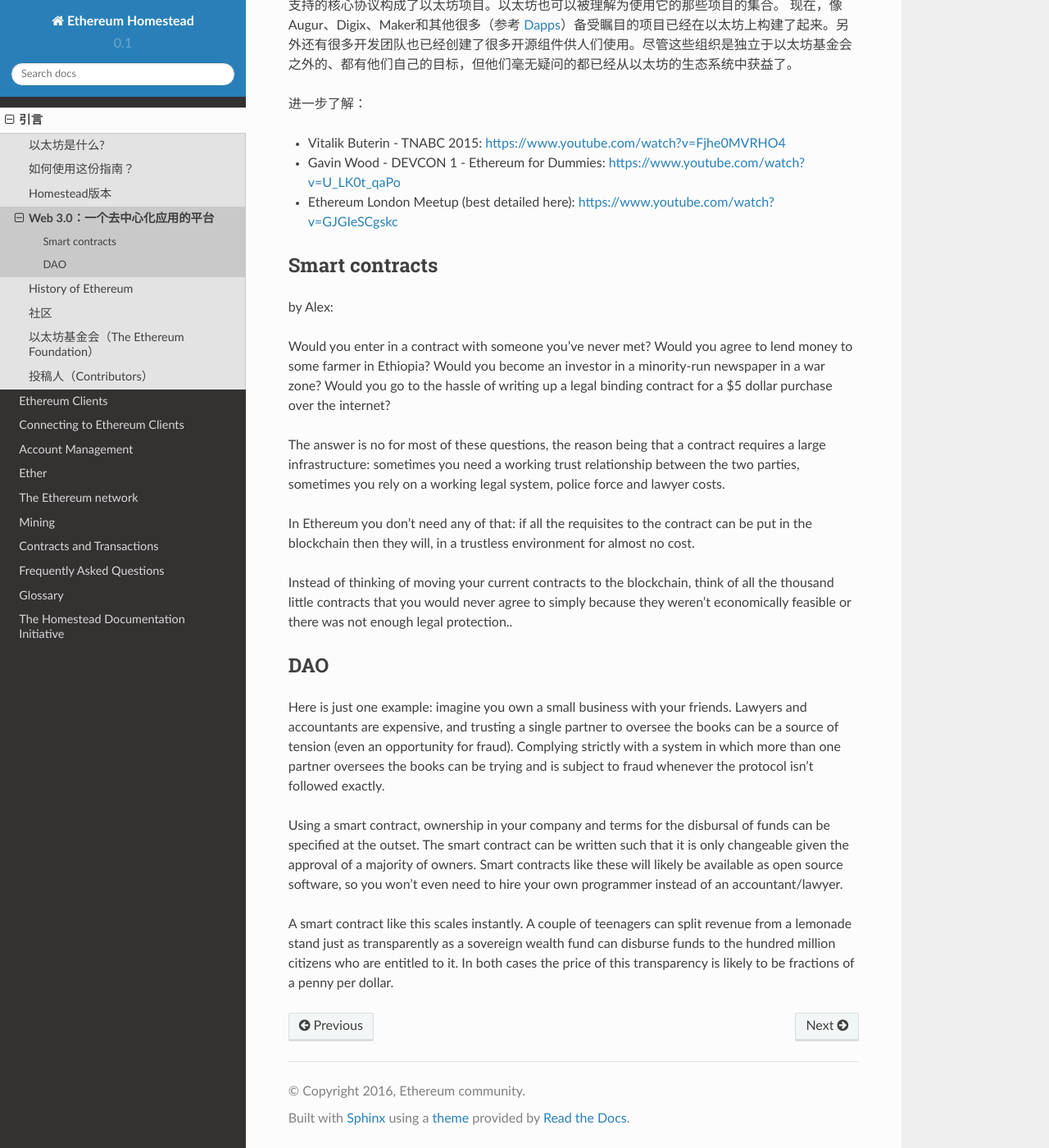
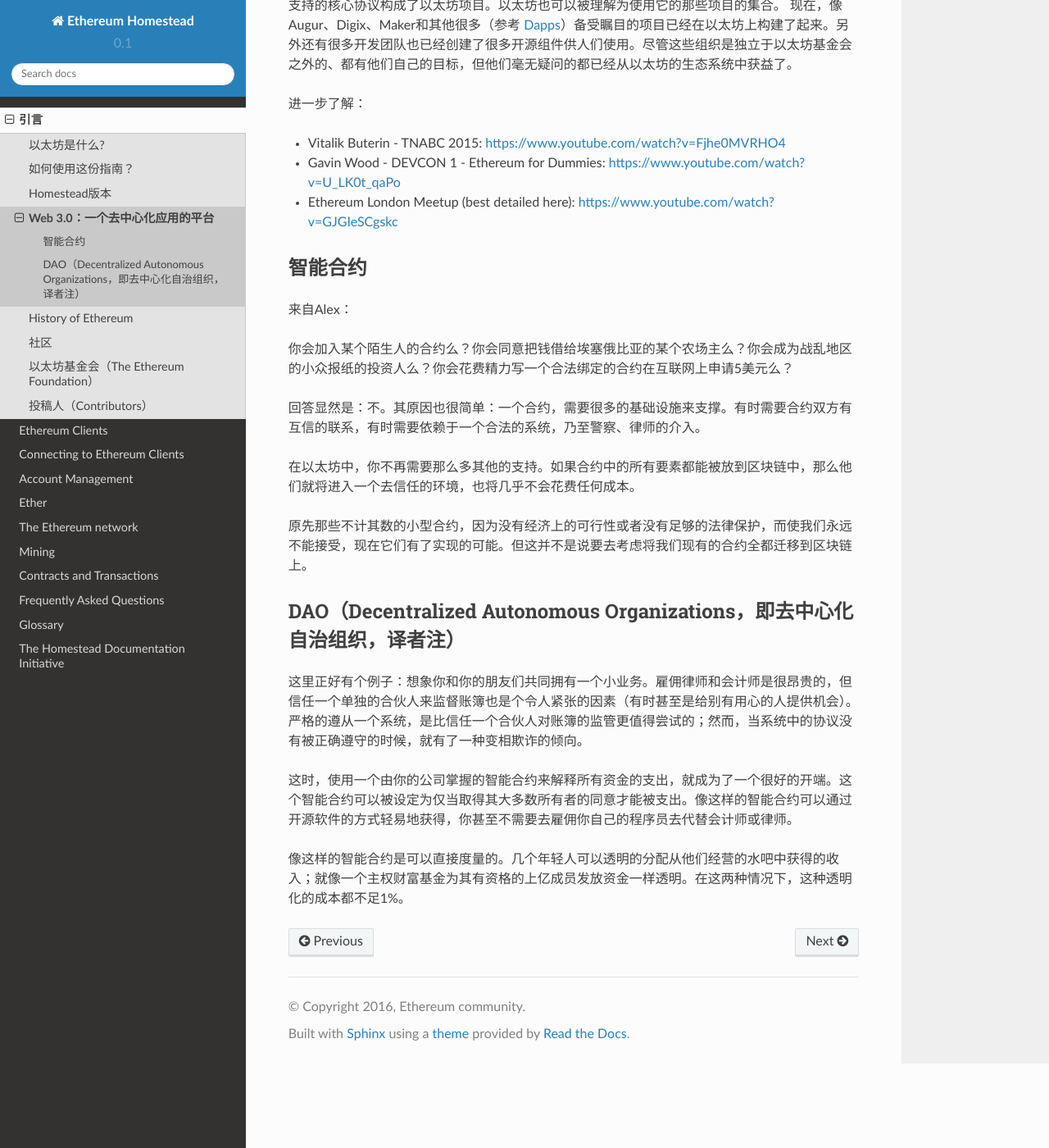
Before and after one commit to riversyang/homestead-guide-cn, a Sphinx documentation site: the page built from source/introduction/web3.rst, in a window 1280 px wide and 1400 px high, scrolled down 437 px. Shown: the whole window at 82% size. Built offline with Sphinx 7.4.7 and the Read the Docs theme 2.0.0, drawn with Linux system fonts in a browser that asks for light colours.

Commit message:
Complete translation of Web-3 section.

```diff
--- a/source/introduction/web3.rst
+++ b/source/introduction/web3.rst
@@ -17,25 +17,24 @@
 
 * Ethereum London Meetup (best detailed here): https://www.youtube.com/watch?v=GJGIeSCgskc
 
-Smart contracts
+智能合约
 ================================================================================
 
-by Alex:
+来自Alex：
 
-Would you enter in a contract with someone you've never met? Would you agree to lend money to some farmer in Ethiopia? Would you become an investor in a minority-run newspaper in a war zone? Would you go to the hassle of writing up a legal binding contract for a $5 dollar purchase over the internet?
+你会加入某个陌生人的合约么？你会同意把钱借给埃塞俄比亚的某个农场主么？你会成为战乱地区的小众报纸的投资人么？你会花费精力写一个合法绑定的合约在互联网上申请5美元么？
 
-The answer is no for most of these questions, the reason being that a contract requires a large infrastructure: sometimes you need a working trust relationship between the two parties, sometimes you rely on a working legal system, police force and lawyer costs.
+回答显然是：不。其原因也很简单：一个合约，需要很多的基础设施来支撑。有时需要合约双方有互信的联系，有时需要依赖于一个合法的系统，乃至警察、律师的介入。
 
-In Ethereum you don't need any of that: if all the requisites to the contract can be put in the blockchain then they will, in a trustless environment for almost no cost.
+在以太坊中，你不再需要那么多其他的支持。如果合约中的所有要素都能被放到区块链中，那么他们就将进入一个去信任的环境，也将几乎不会花费任何成本。
 
-Instead of thinking of moving your current contracts to the blockchain, think of all the thousand little contracts that you would never agree to simply because they weren't economically feasible or there was not enough legal protection..
+原先那些不计其数的小型合约，因为没有经济上的可行性或者没有足够的法律保护，而使我们永远不能接受，现在它们有了实现的可能。但这并不是说要去考虑将我们现有的合约全都迁移到区块链上。
 
-
-DAO
+DAO（Decentralized Autonomous Organizations，即去中心化自治组织，译者注）
 ================================================================================
 
-Here is just one example: imagine you own a small business with your friends. Lawyers and accountants are expensive, and trusting a single partner to oversee the books can be a source of tension (even an opportunity for fraud). Complying strictly with a system in which more than one partner oversees the books can be trying and is subject to fraud whenever the protocol isn't followed exactly.
+这里正好有个例子：想象你和你的朋友们共同拥有一个小业务。雇佣律师和会计师是很昂贵的，但信任一个单独的合伙人来监督账簿也是个令人紧张的因素（有时甚至是给别有用心的人提供机会）。严格的遵从一个系统，是比信任一个合伙人对账簿的监管更值得尝试的；然而，当系统中的协议没有被正确遵守的时候，就有了一种变相欺诈的倾向。
 
-Using a smart contract, ownership in your company and terms for the disbursal of funds can be specified at the outset. The smart contract can be written such that it is only changeable given the approval of a majority of owners. Smart contracts like these will likely be available as open source software, so you won't even need to hire your own programmer instead of an accountant/lawyer.
+这时，使用一个由你的公司掌握的智能合约来解释所有资金的支出，就成为了一个很好的开端。这个智能合约可以被设定为仅当取得其大多数所有者的同意才能被支出。像这样的智能合约可以通过开源软件的方式轻易地获得，你甚至不需要去雇佣你自己的程序员去代替会计师或律师。
 
-A smart contract like this scales instantly. A couple of teenagers can split revenue from a lemonade stand just as transparently as a sovereign wealth fund can disburse funds to the hundred million citizens who are entitled to it. In both cases the price of this transparency is likely to be fractions of a penny per dollar.
+像这样的智能合约是可以直接度量的。几个年轻人可以透明的分配从他们经营的水吧中获得的收入；就像一个主权财富基金为其有资格的上亿成员发放资金一样透明。在这两种情况下，这种透明化的成本都不足1%。
```
